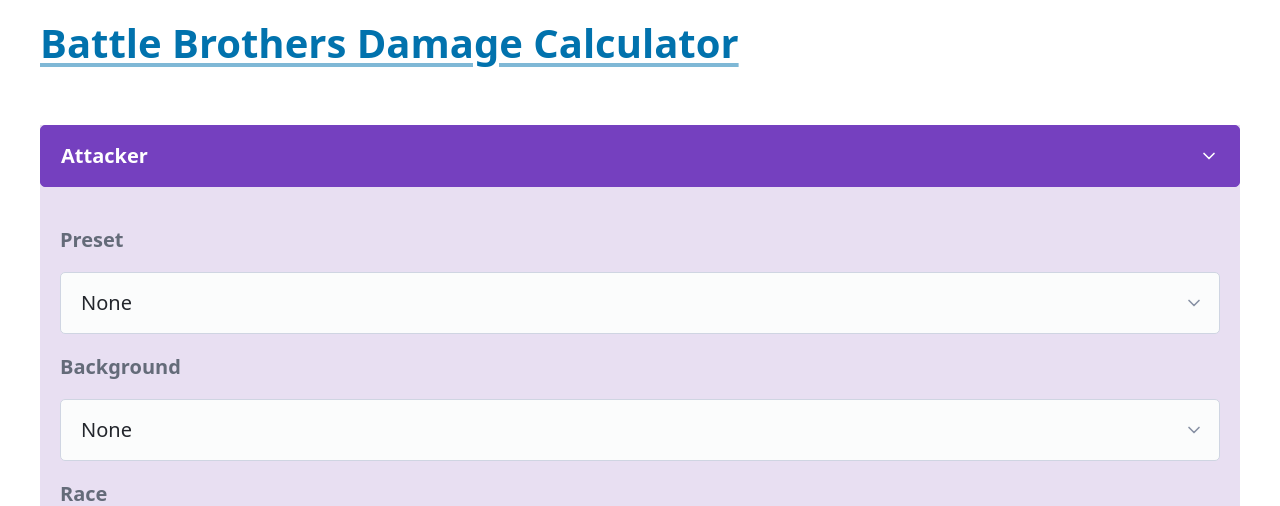
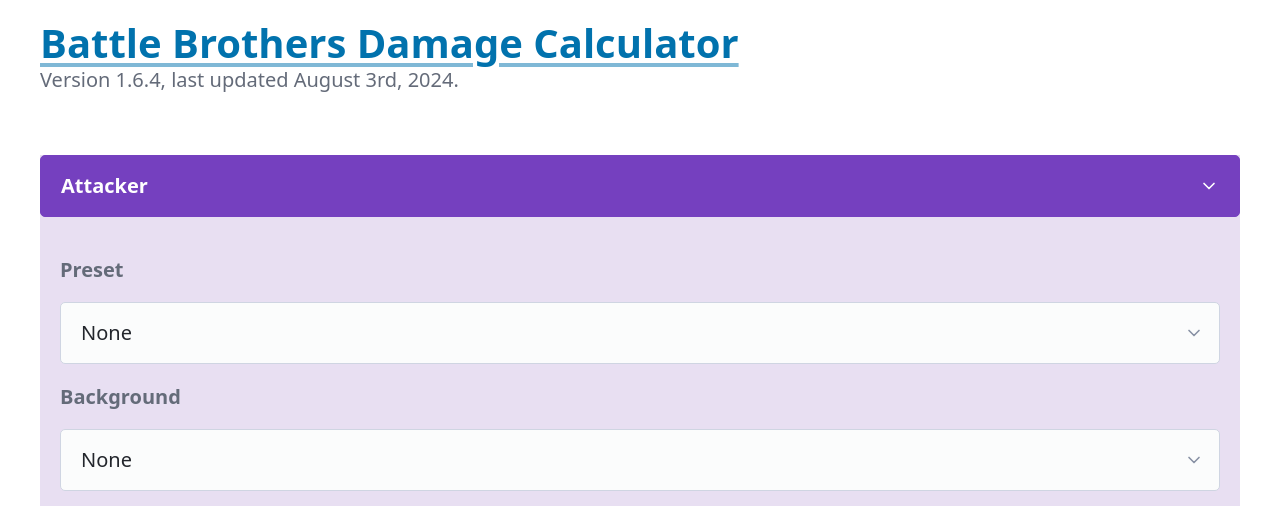
Before and after one commit to Osgboy/BBCalculator, a Django app: page / in a window 1280 px wide. Shown: the top 506 px of the page. Run offline with Django 5.2, Linux system fonts and the light colour scheme; some libraries are stand-ins or nearby versions.

Commit message:
Added version number

```diff
--- a/templates/index.html
+++ b/templates/index.html
@@ -179,7 +179,10 @@
     </head>
     <body>
         <header class="container">
-            <h1><a href="/">Battle Brothers Damage Calculator</a></h1>
+            <hgroup>
+                <h1><a href="/">Battle Brothers Damage Calculator</a></h1>
+                <p>Version 1.6.4, last updated August 3rd, 2024.</p>
+            </hgroup>
         </header>
         <main class="container">
             <form action="" method="get">
```
